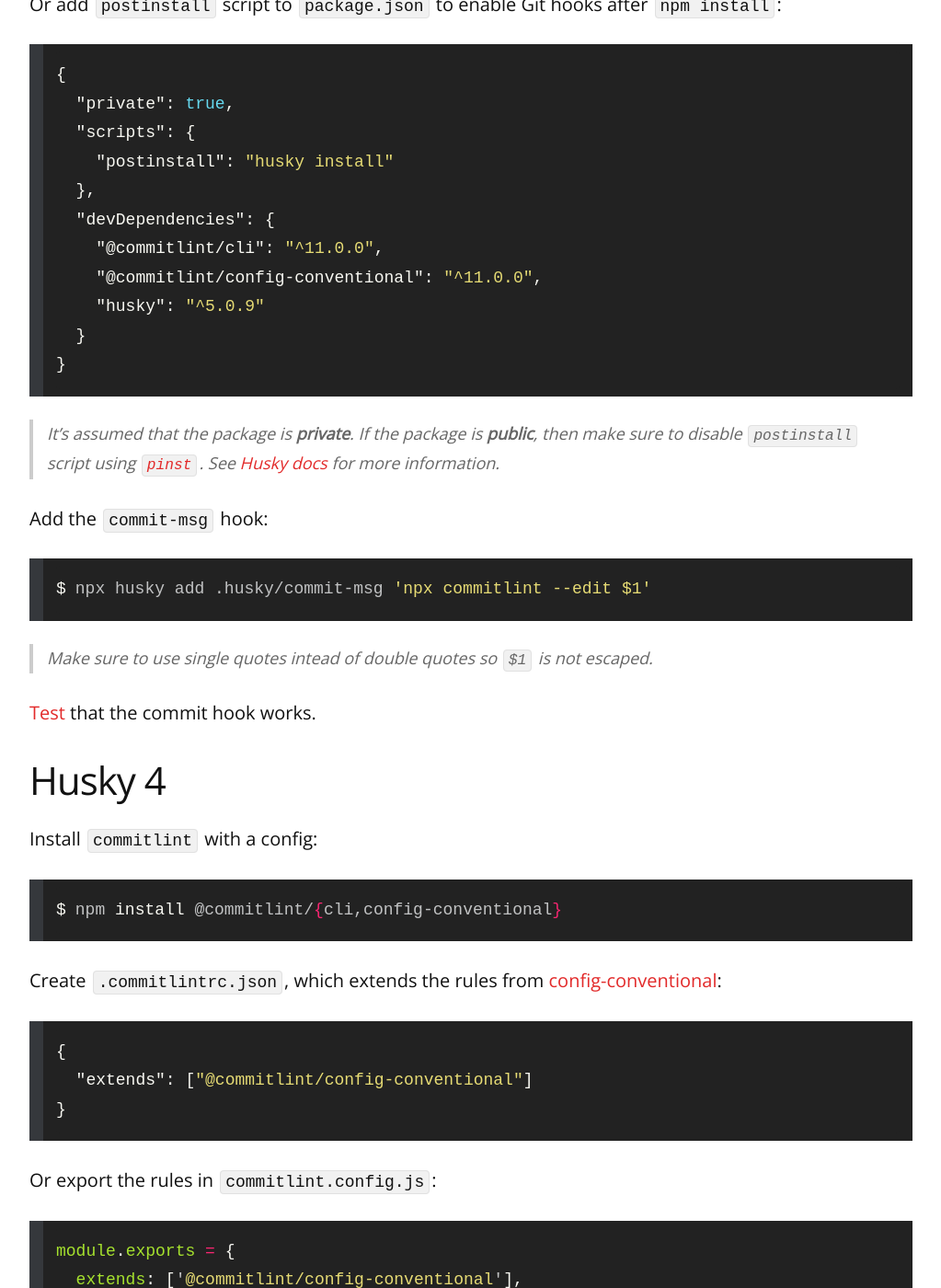
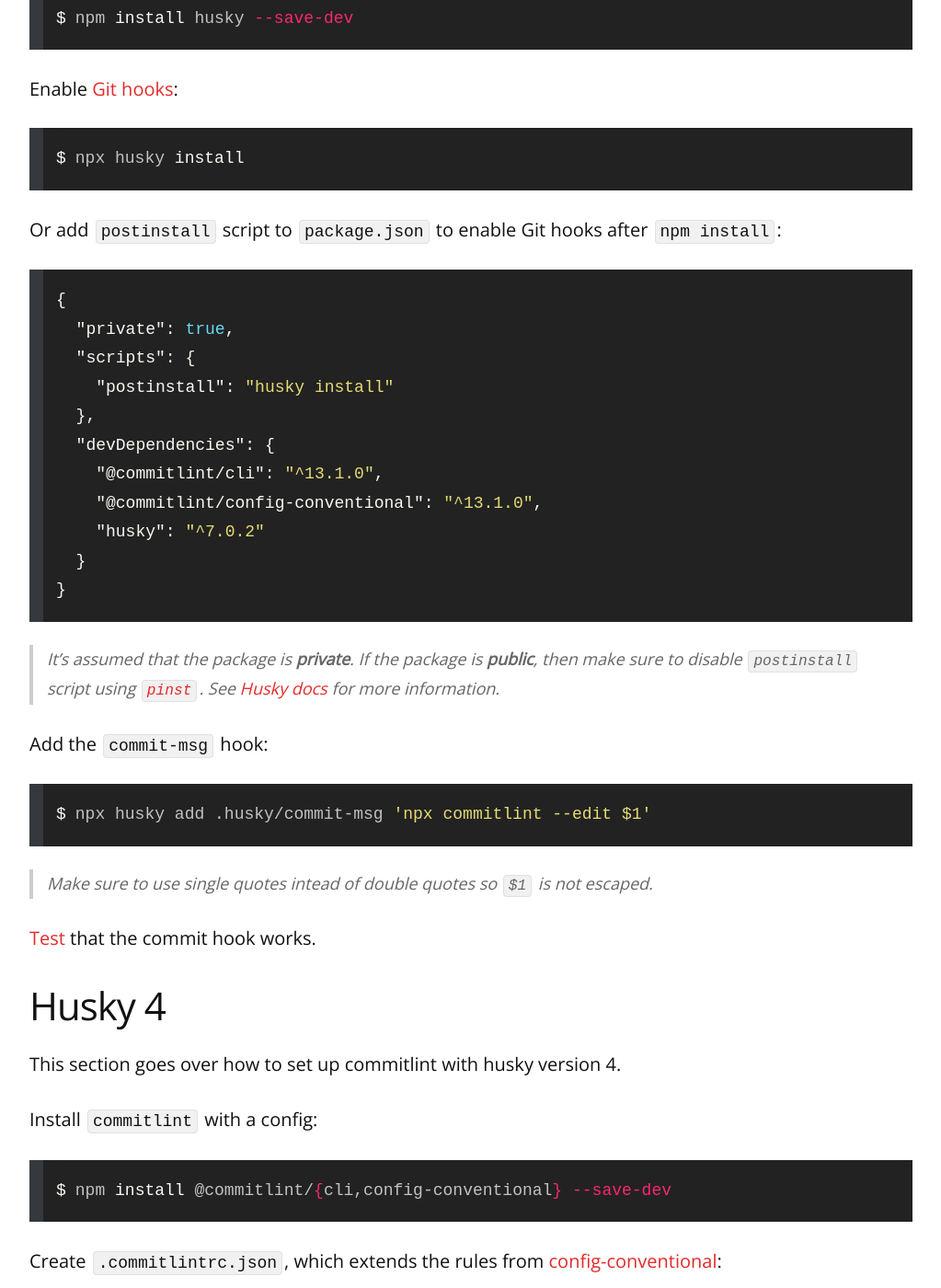
Before and after one commit to remarkablemark/remarkablemark.github.io, a Jekyll site: the page built from _posts/2019/2019-05-29-git-husky-commitlint.md, in a window 1280 px wide and 1400 px high, scrolled down 2435 px. Shown: the whole window at 92% size, without its empty margins (128-1151 px from the left). Built offline with Jekyll 4.4.1, drawn with Linux system fonts in a browser that asks for light colours; comment, search, counter and statistics services are not loaded; some of the changed text lies outside the part shown.

Commit message:
fix(posts): update "How to lint Git commit messages"
Post: 2019-05-29-git-husky-commitlint.md

Update dependencies and improve code blocks:

https://github.com/remarkablemark/husky-commitlint-demo

````diff
--- a/_posts/2019/2019-05-29-git-husky-commitlint.md
+++ b/_posts/2019/2019-05-29-git-husky-commitlint.md
@@ -20,6 +20,8 @@
 
 ## Husky
 
+This section goes over how to set up commitlint with the latest husky version.
+
 Watch [YouTube video](https://youtu.be/2J9VnYiZ_Ts?list=PLVgOtoUBG2mdLpj6qT5DXfg5_pGPTDrJZ):
 
 <iframe width="100%" height="720" src="https://www.youtube.com/embed/2J9VnYiZ_Ts?list=PLVgOtoUBG2mdLpj6qT5DXfg5_pGPTDrJZ" frameborder="0" allow="accelerometer; autoplay; clipboard-write; encrypted-media; gyroscope; picture-in-picture" allowfullscreen></iframe>
@@ -27,7 +29,7 @@
 Install [`commitlint`](https://www.npmjs.com/package/commitlint) with a config:
 
 ```sh
-npm install @commitlint/{cli,config-conventional}
+npm install @commitlint/{cli,config-conventional} --save-dev
 ```
 
 > This command installs both [`@commitlint/cli`](https://www.npmjs.com/package/@commitlint/cli) and [`@commitlint/config-conventional`](https://www.npmjs.com/package/@commitlint/config-conventional).
@@ -36,6 +38,10 @@
 
 Create `.commitlintrc.json`, which extends the rules from [config-conventional](https://github.com/conventional-changelog/commitlint/tree/master/%40commitlint/config-conventional):
 
+```sh
+touch .commitlintrc.json
+```
+
 ```json
 {
   "extends": ["@commitlint/config-conventional"]
@@ -43,6 +49,10 @@
 ```
 
 Or export the rules in `commitlint.config.js`:
+
+```sh
+touch commitlint.config.js
+```
 
 ```js
 module.exports = {
@@ -53,7 +63,7 @@
 Install [`husky`](https://www.npmjs.com/package/husky):
 
 ```sh
-npm install husky
+npm install husky --save-dev
 ```
 
 Enable [Git hooks](https://git-scm.com/docs/githooks):
@@ -71,9 +81,9 @@
     "postinstall": "husky install"
   },
   "devDependencies": {
-    "@commitlint/cli": "^11.0.0",
-    "@commitlint/config-conventional": "^11.0.0",
-    "husky": "^5.0.9"
+    "@commitlint/cli": "^13.1.0",
+    "@commitlint/config-conventional": "^13.1.0",
+    "husky": "^7.0.2"
   }
 }
 ```
@@ -92,13 +102,19 @@
 
 ## Husky 4
 
+This section goes over how to set up commitlint with husky version 4.
+
 Install `commitlint` with a config:
 
 ```sh
-npm install @commitlint/{cli,config-conventional}
+npm install @commitlint/{cli,config-conventional} --save-dev
 ```
 
 Create `.commitlintrc.json`, which extends the rules from [config-conventional](https://github.com/conventional-changelog/commitlint/tree/master/%40commitlint/config-conventional):
+
+```sh
+touch .commitlintrc.json
+```
 
 ```json
 {
@@ -107,6 +123,10 @@
 ```
 
 Or export the rules in `commitlint.config.js`:
+
+```sh
+touch commitlint.config.js
+```
 
 ```js
 module.exports = {
@@ -117,7 +137,7 @@
 Install `husky@4`, which sets up the [Git hooks](https://git-scm.com/docs/githooks):
 
 ```sh
-npm install husky@4
+npm install husky@4 --save-dev
 ```
 
 Create `.huskyrc` (or `.huskyrc.json`) and add the Git `commit-msg` hook that runs `commitlint`:
````
Also changed, not shown: other parts of _posts/2019/2019-05-29-git-husky-commitlint.md (+1 -1 lines).
